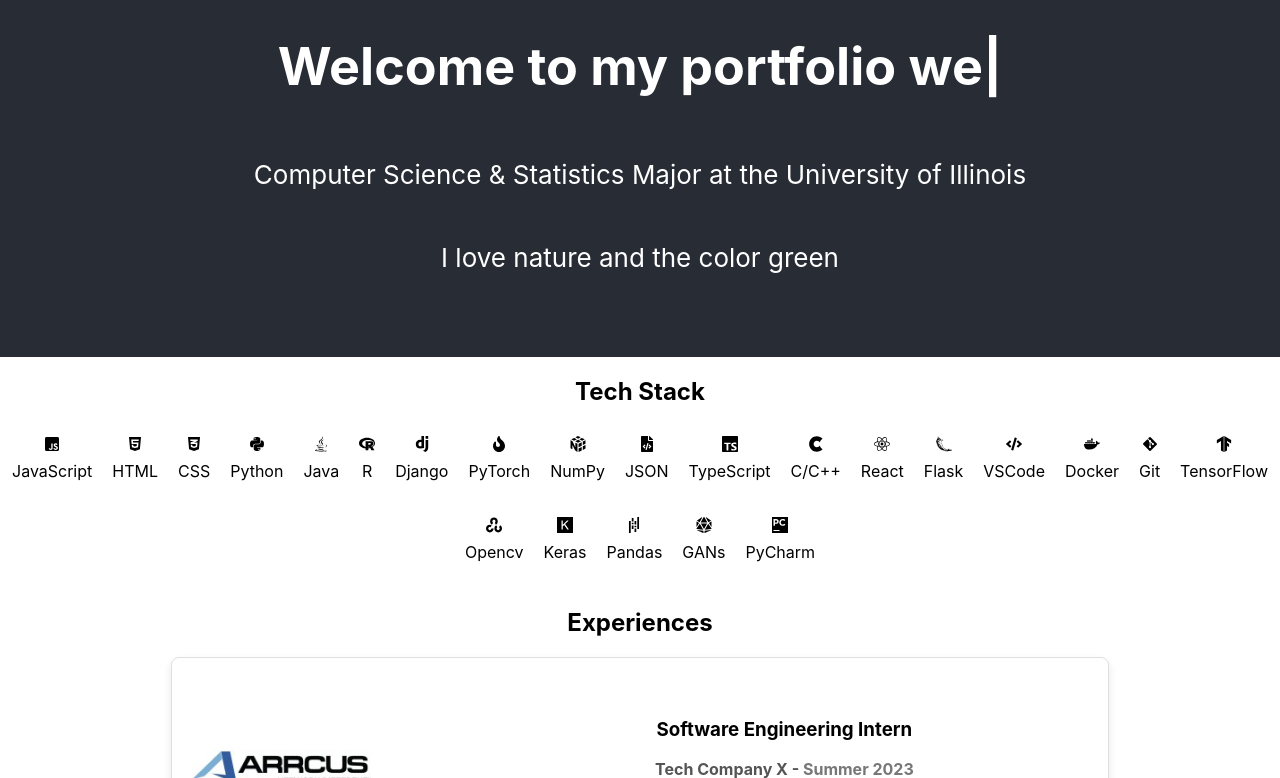
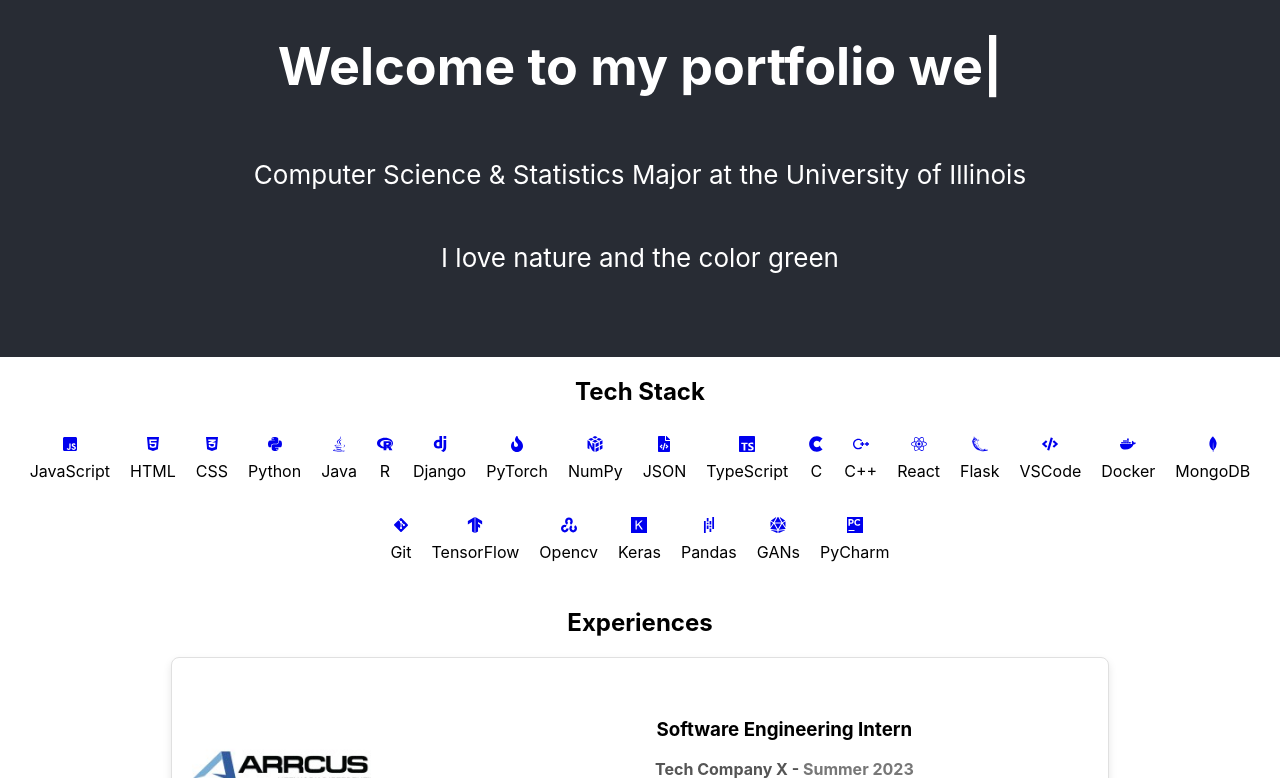
Before and after one commit to ssundr/ssundr.github.io, a React (Create React App) app in the folder portfolio/: page / in a window 1280 px wide. Shown: the part 443-1221 px from the top of the page. Built offline with nearby package versions, Linux system fonts and the light colour scheme.

Commit message:
added urls for each tech

```diff
--- a/portfolio/src/App.js
+++ b/portfolio/src/App.js
@@ -1,6 +1,19 @@
 import React from "react";
 import Typical from "react-typical";
-import { SiDjango, SiTensorflow, SiPycharm, SiFlask, SiPandas, SiKeras, SiTypescript, SiNumpy, SiOpencv} from 'react-icons/si';
+import {
+  SiDjango,
+  SiTensorflow,
+  SiPycharm,
+  SiFlask,
+  SiPandas,
+  SiKeras,
+  SiTypescript,
+  SiNumpy,
+  SiOpencv,
+  SiMongodb,
+} from "react-icons/si";
+import { CgCPlusPlus } from "react-icons/cg";
+
 import {
   FaJsSquare,
   FaHtml5,
@@ -30,29 +43,95 @@ import profilePicture from "./images/profile-picture.png"; // Import your profil
 function App() {
   // Define your data
   const techStack = [
-    { name: "JavaScript", icon: <FaJsSquare /> },
-    { name: "HTML", icon: <FaHtml5 /> },
-    { name: "CSS", icon: <FaCss3Alt /> },
-    { name: "Python", icon: <FaPython /> },
-    { name: "Java", icon: <FaJava /> },
-    { name: "R", icon: <FaRProject /> },
-    { name: "Django", icon: <SiDjango /> }, // Django with custom icon
-    { name: "PyTorch", icon: <FaFire /> }, // PyTorch added
-    { name: "NumPy", icon: <SiNumpy />},
-    { name: "JSON", icon: <FaFileCode /> }, // JSON added
-    { name: "TypeScript", icon: <SiTypescript /> }, // TypeScript added
-    { name: "C/C++", icon: <FaCuttlefish /> }, // C added
-    { name: "React", icon: <FaReact /> }, // React added
-    { name: "Flask", icon: <SiFlask />},
-    { name: "VSCode", icon: <FaCode /> }, // VSCode added
-    { name: "Docker", icon: <FaDocker />},
-    { name: "Git", icon: <FaGitAlt /> }, // Git added
-    { name: "TensorFlow", icon: <SiTensorflow /> }, // TensorFlow added
-    { name: "Opencv", icon: <SiOpencv />},
-    { name: "Keras", icon: <SiKeras /> }, // Keras added
-    { name: "Pandas", icon: <SiPandas /> }, // Pandas added
-    { name: "GANs", icon: <FaDiceD20 /> }, // GANs added
-    { name: "PyCharm", icon: <SiPycharm />}
+    {
+      name: "JavaScript",
+      icon: <FaJsSquare />,
+      url: "https://developer.mozilla.org/en-US/docs/Web/JavaScript",
+    },
+    {
+      name: "HTML",
+      icon: <FaHtml5 />,
+      url: "https://developer.mozilla.org/en-US/docs/Web/HTML",
+    },
+    {
+      name: "CSS",
+      icon: <FaCss3Alt />,
+      url: "https://developer.mozilla.org/en-US/docs/Web/CSS",
+    },
+    { name: "Python", icon: <FaPython />, url: "https://www.python.org/doc/" },
+    { name: "Java", icon: <FaJava />, url: "https://docs.oracle.com/en/java/" },
+    { name: "R", icon: <FaRProject />, url: "https://www.rdocumentation.org/" },
+    {
+      name: "Django",
+      icon: <SiDjango />,
+      url: "https://docs.djangoproject.com/en/stable/",
+    }, // Django with custom icon
+    {
+      name: "PyTorch",
+      icon: <FaFire />,
+      url: "https://pytorch.org/docs/stable/index.html",
+    }, // PyTorch added
+    { name: "NumPy", icon: <SiNumpy />, url: "https://numpy.org/doc/" },
+    { name: "JSON", icon: <FaFileCode />, url: "https://www.json.org/" }, // JSON added
+    {
+      name: "TypeScript",
+      icon: <SiTypescript />,
+      url: "https://www.typescriptlang.org/docs/",
+    }, // TypeScript added
+    {
+      name: "C",
+      icon: <FaCuttlefish />,
+      url: "https://en.cppreference.com/w/c/language",
+    }, // C added
+    {
+      name: "C++",
+      icon: <CgCPlusPlus />,
+      url: "https://en.cppreference.com/w/cpp",
+    }, // C++ added
+    {
+      name: "React",
+      icon: <FaReact />,
+      url: "https://reactjs.org/docs/getting-started.html",
+    }, // React added
+    {
+      name: "Flask",
+      icon: <SiFlask />,
+      url: "https://flask.palletsprojects.com/en/2.0.x/",
+    },
+    {
+      name: "VSCode",
+      icon: <FaCode />,
+      url: "https://code.visualstudio.com/docs",
+    }, // VSCode added
+    { name: "Docker", icon: <FaDocker />, url: "https://docs.docker.com/" },
+    { name: "MongoDB", icon: <SiMongodb />, url: "https://docs.mongodb.com/" },
+    { name: "Git", icon: <FaGitAlt />, url: "https://git-scm.com/doc" }, // Git added
+    {
+      name: "TensorFlow",
+      icon: <SiTensorflow />,
+      url: "https://www.tensorflow.org/guide",
+    }, // TensorFlow added
+    {
+      name: "Opencv",
+      icon: <SiOpencv />,
+      url: "https://docs.opencv.org/master/",
+    },
+    { name: "Keras", icon: <SiKeras />, url: "https://keras.io/" }, // Keras added
+    {
+      name: "Pandas",
+      icon: <SiPandas />,
+      url: "https://pandas.pydata.org/docs/",
+    }, // Pandas added
+    {
+      name: "GANs",
+      icon: <FaDiceD20 />,
+      url: "https://en.wikipedia.org/wiki/Generative_adversarial_network",
+    }, // GANs added
+    {
+      name: "PyCharm",
+      icon: <SiPycharm />,
+      url: "https://www.jetbrains.com/pycharm/documentation/",
+    },
   ];
 
   const experiences = [
@@ -246,7 +325,9 @@ function App() {
           <div className="tech-stack">
             {techStack.map((tech, index) => (
               <div key={index} className="tech-item">
-                {tech.icon}
+                <a href={tech.url} target="_blank" rel="noopener noreferrer">
+                  {tech.icon}
+                </a>
                 <p>{tech.name}</p>
               </div>
             ))}
```
